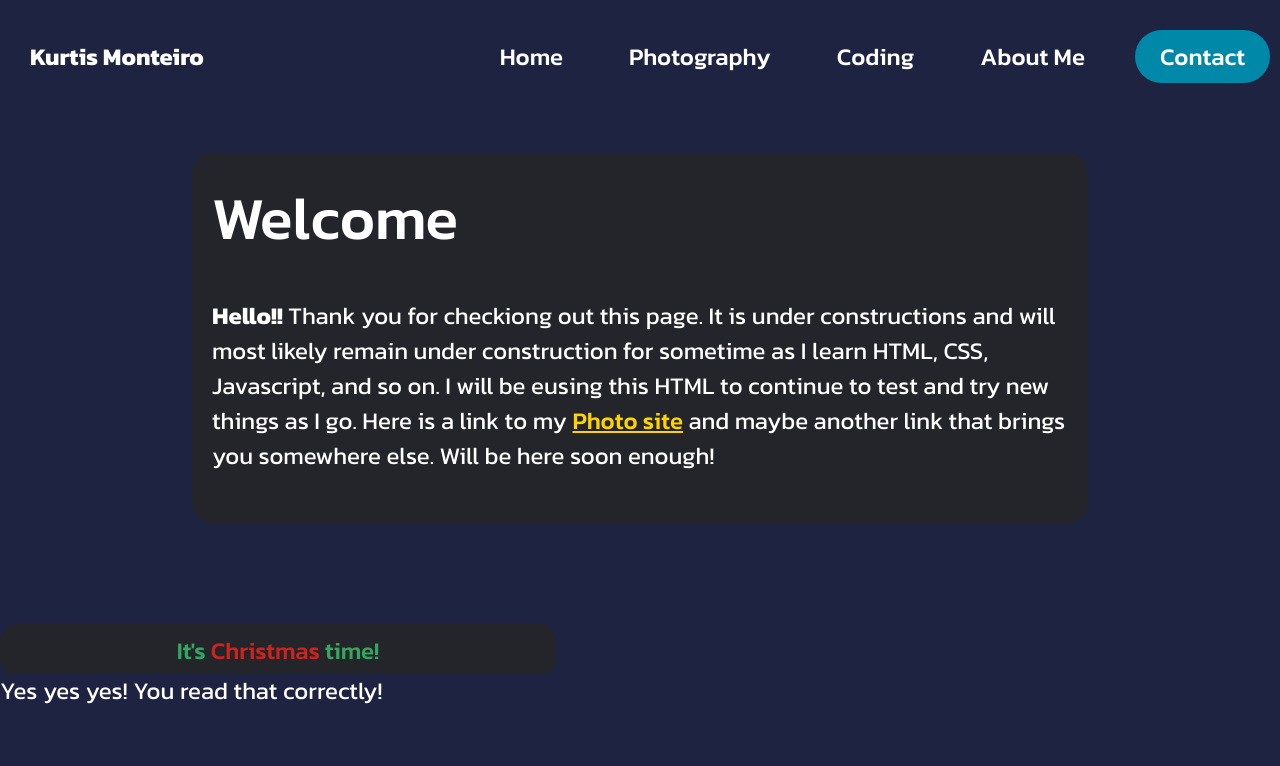
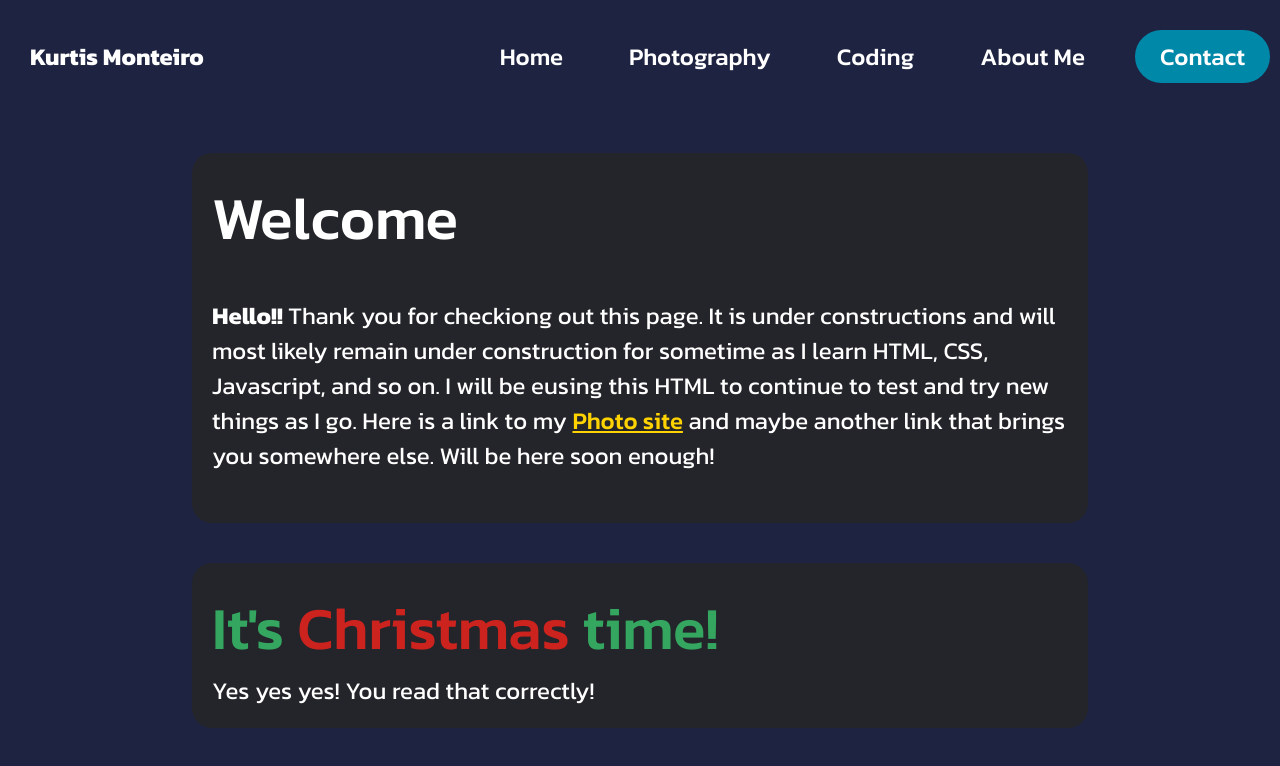
Before and after one commit to KurtisM12/Hello-World, a plain HTML site: page Index.html in a window 1280 px wide. Drawn offline with Linux system fonts and the light colour scheme.

Commit message:
formatting of second post

```diff
--- a/Index.html
+++ b/Index.html
@@ -44,14 +44,11 @@
         <div class="panel_2" id="panel_2">
             <h1 class="post_title_2">
                 <a class="its">It's </a><a class="christmas">Christmas </a><a class="time">time!</a>
+            <br>
+                Yes yes yes! You read that correctly!
             </h1>
-            <br>
-                <h2>
-                Yes yes yes! You read that correctly!
-                </h2>
             <footer class="post_foot">
             </footer>
         </div>
     </p>
 </body>
-<p id="demo"></p>
--- a/style.css
+++ b/style.css
@@ -91,49 +91,48 @@ img {
 	color: white;
 	font-family: 'Kanit', sans-serif;
 
-	width: 90%;
-	height: auto;
-	margin-left: 0;
-
-	margin-top: 40px;
-	padding: 20px;
-	border-radius: 20px;
 }
 
 .panel_2 .post_title_2 {
 	color: white;
 	font-family: 'Kanit', sans-serif;
-	font-size: 34px;
-	font-weight: 400;
-	text-align: center;
 	background-color: #24252a;
-	width: 50%;
+	width: 70%;
 	height: auto;
-	margin-left: -20px;
+	margin-left: auto;
+	margin-right: auto;
 	margin-top: 40px;
-	padding: 10px;
+	padding: 20px;
 	border-radius: 20px;
+	font-weight: 300;
 }
 
 .panel_2 .post_title_2 .its {
 	color: #34A65F;
 	background-color: #24252a;
+	font-size: 60px;
+	font-weight: 500;
 }
 
 .panel_2 .post_title_2 .christmas {
 	color: #CC231E;
 	background-color: #24252a;
+	font-size: 60px;
+	font-weight: 500;
 }
 .panel_2 .post_title_2 .time {
 	color: #34A65F;
 	background-color: #24252a;
+	font-size: 60px;
+	font-weight: 500;
 }
 
 .panel_2 h2 {
 	font-weight: 400;
 	margin-top: -40px;
 	width: 50%;
-	margin-left: -20px;
+	margin-left: auto;
+	margin-right: auto;
 }
 
 strong {
```
